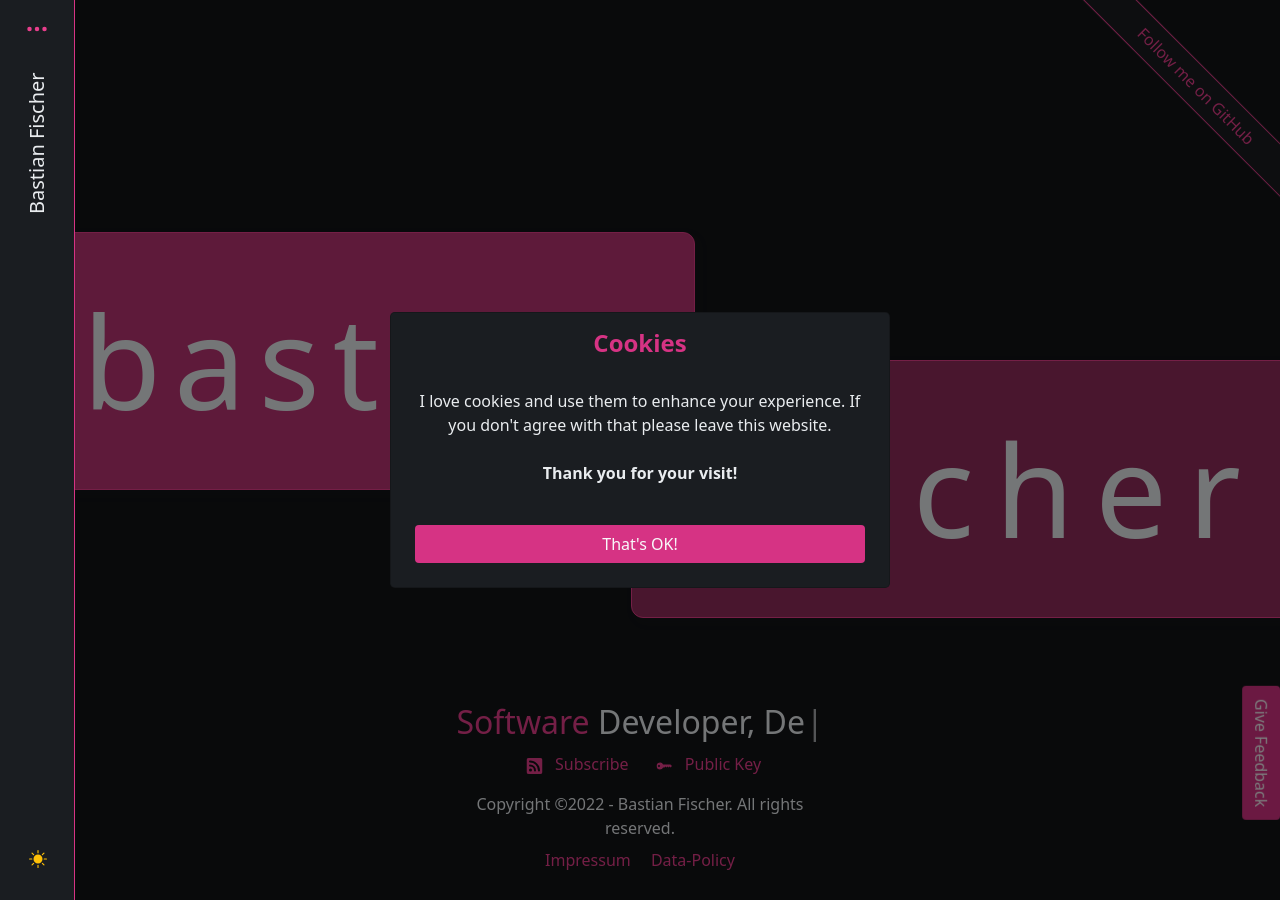
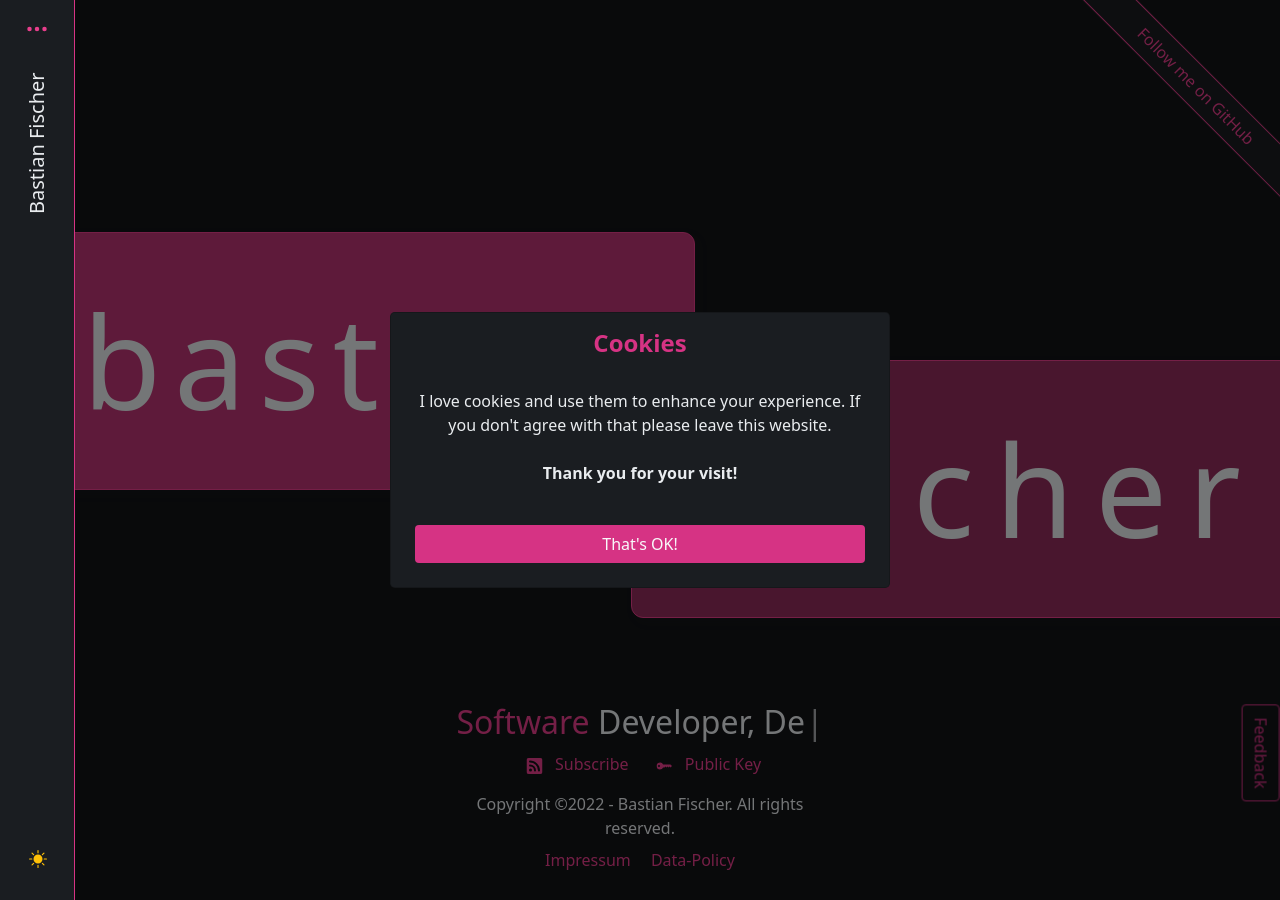
Before and after one commit to elyps/homepage, a Jekyll site: the page built from index.md, in a window 1280 px wide. Built offline with Jekyll 4.4.1, drawn with Linux system fonts in a browser that asks for light colours; nearby versions of some CDN libraries.

Commit message:
change feedback form modal button design

```diff
--- a/_includes/feedbackModal.html
+++ b/_includes/feedbackModal.html
@@ -1,5 +1,5 @@
-<button type="button" class="btn btn-pink feedback-btn" data-bs-toggle="modal" data-bs-target="#feedbackModal">
-  Give Feedback
+<button type="button" class="btn btn-outline-pink feedback-btn" data-bs-toggle="modal" data-bs-target="#feedbackModal">
+  Feedback
 </button>
 
 <div class="modal animate__animated animate__fadeInRight" id="feedbackModal" tabindex="-1" aria-labelledby="feedbackModalInput" aria-hidden="true">
--- a/_includes/footer.html
+++ b/_includes/footer.html
@@ -26,7 +26,7 @@
           {% if site.author.name -%}
             <span class="p-name">Copyright ©2022 - {{ site.author.name | escape }}. All rights reserved.</span>
           {% else %}
-            <span class="p-name">Copyright ©2022 - Bastian Fischer. All rights reserved.</span>
+            <span class="p-name">© Copyright 2022 - Bastian Fischer. All rights reserved.</span>
           {% endif -%}
         </div>
       {%- endif %}
--- a/_sass/bs5ds/custom/_modal.scss
+++ b/_sass/bs5ds/custom/_modal.scss
@@ -9,7 +9,7 @@
 
 .feedback-btn {
   position: fixed;
-  right: -3rem;
+  right: -1.8rem;
   bottom: 8rem;
   transform: rotate(90deg);
 }
```
